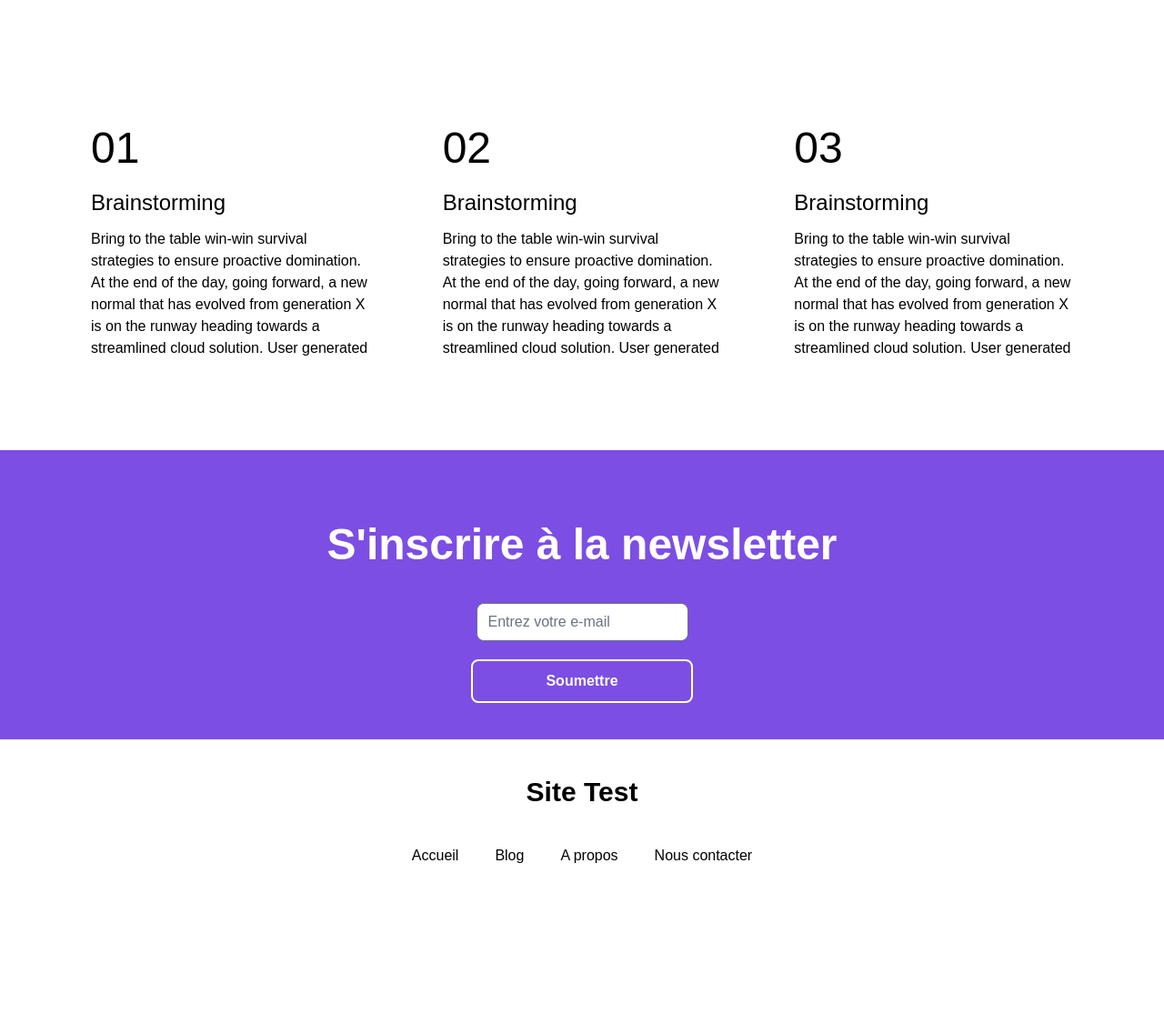
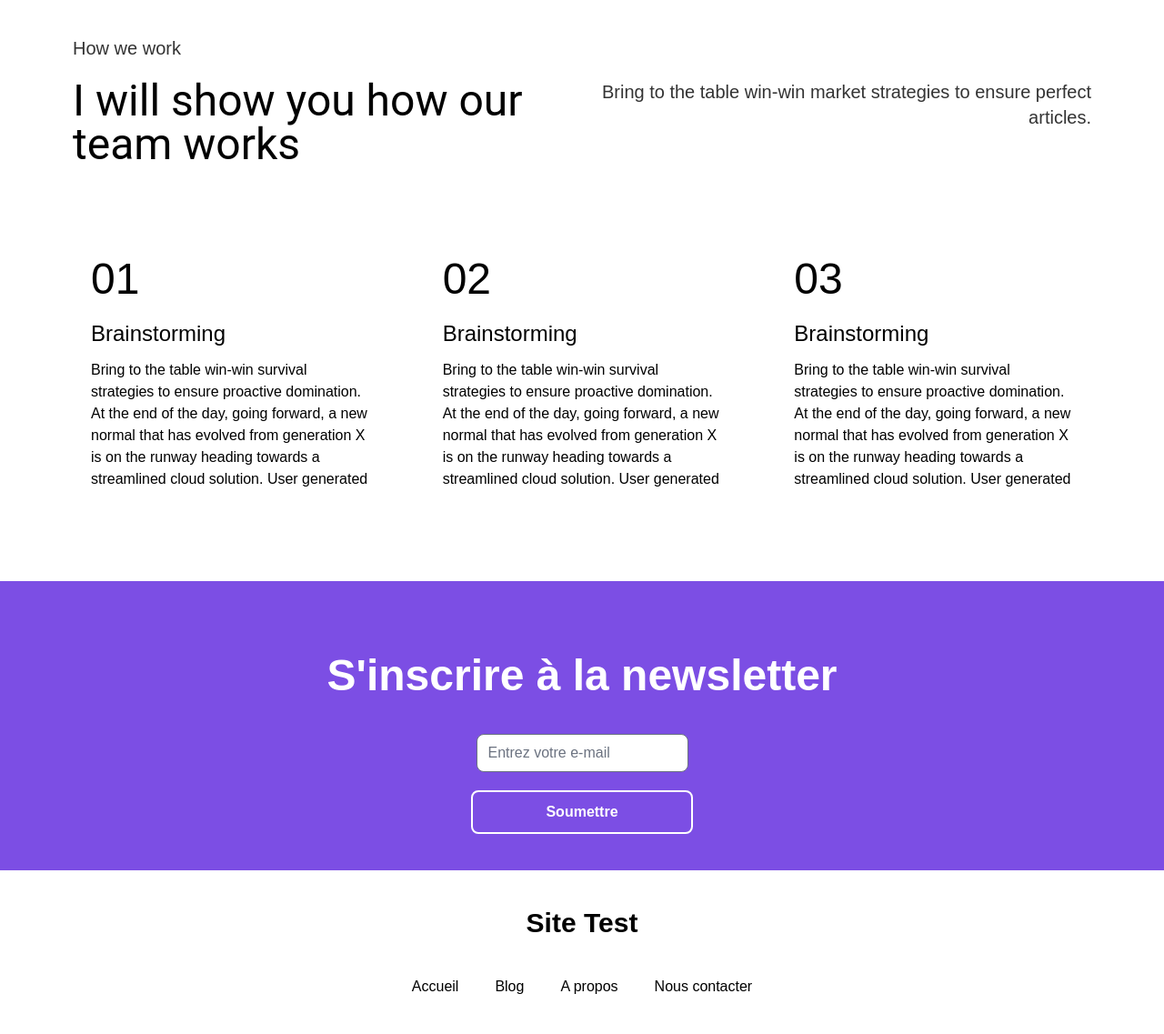
Before and after one commit to mrimbert/demo-django, a Django app: page /about/ in a window 1280 px wide. Shown: the part 945-2082 px from the top of the page at 91% size. Before the commit the page ends 1894 px from the top, so only its background shows below. Run offline with Django 5.2, Linux system fonts and the light colour scheme; style sheets or scripts are compiled from the project's sources; some libraries are stand-ins or nearby versions.

Commit message:
Add subtitle on about page

```diff
--- a/blogsite/templates/blog/content-about.html
+++ b/blogsite/templates/blog/content-about.html
@@ -12,7 +12,7 @@
     {% tailwind_css %}
 
 </head>
-<body>
+<body class="font-montserrat">
     {%block header%}
     {%endblock%}
 
@@ -22,6 +22,13 @@
         <div> <h3 class="text-tertiary max-w-screen-lg">Leverage agile frameworks to provide a robust synopsis for high level overviews. Iterative approaches to corporate strategy foster collaborative thinking to further the overall value proposition. Organically grow the holistic world view of disruptive innovation via workplace diversity and empowerment.</h3></div>
     </div>
     <div class="px-20 py-10"><img src="{%static 'blog/images/corpo.avif'%}" alt="article image" class="rounded-lg w-full max-w-full max-h-128 object-cover"></div>
+
+
+    <span class="xl:px-20 text-secondary text-xl px-10">How we work</span>
+    <div class="xl:grid xl:grid-cols-2 xl:px-20 pt-5 px-10">
+       <div> <H1 class="text-5xl font-caveat">I will show you how our team works</H1> </div>
+       <div> <p class="text-secondary place-self-end xl:text-right text-xl">Bring to the table win-win market strategies to ensure perfect articles.</p> </div>
+    </div>
 
 <div class="flex place-items-center items-center place-content-center justify-items-center">
     <div class="xl:grid xl:grid-cols-3 px-20 py-20 place-items-center font-montserrat max-w-screen-xl gap-10">
--- a/theme/static/css/dist/styles.css
+++ b/theme/static/css/dist/styles.css
@@ -930,6 +930,10 @@ select {
   gap: 1.25rem;
 }
 
+.place-self-end {
+  place-self: end;
+}
+
 .place-self-center {
   place-self: center;
 }
@@ -1092,6 +1096,10 @@ select {
 
 .pt-4 {
   padding-top: 1rem;
+}
+
+.pt-5 {
+  padding-top: 1.25rem;
 }
 
 .text-center {
@@ -1373,6 +1381,10 @@ select {
     text-align: left;
   }
 
+  .xl\:text-right {
+    text-align: right;
+  }
+
   .xl\:text-justify {
     text-align: justify;
   }
```
